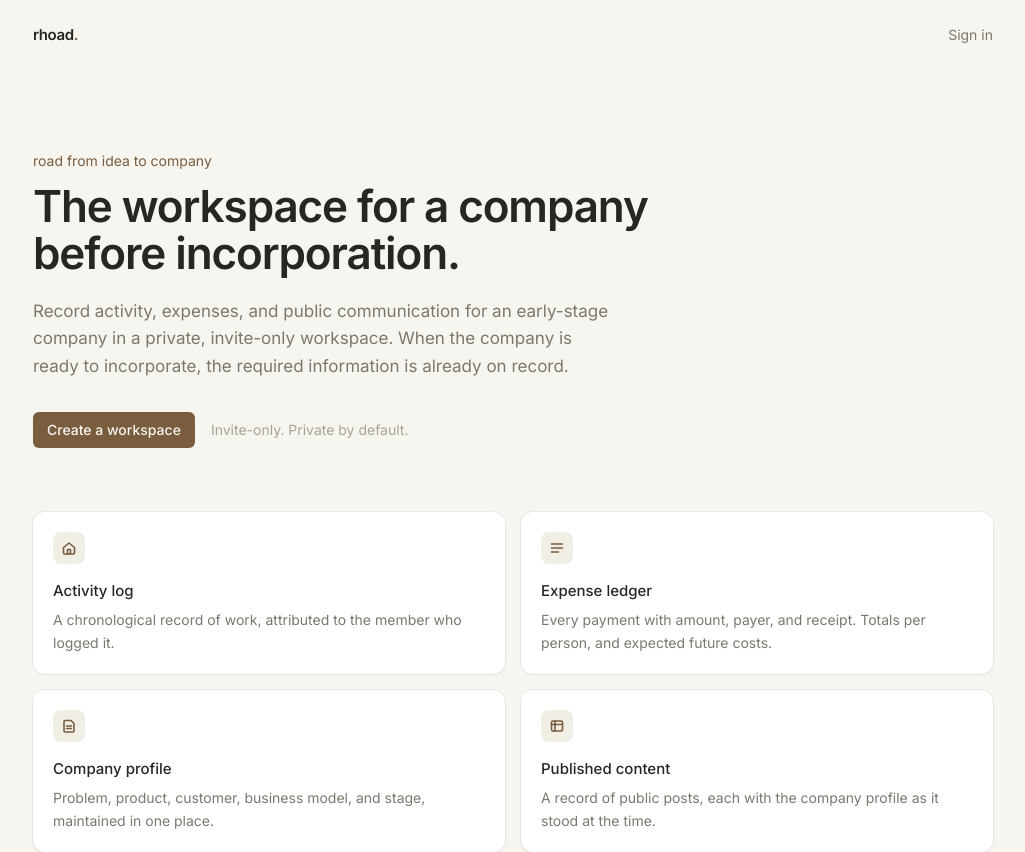
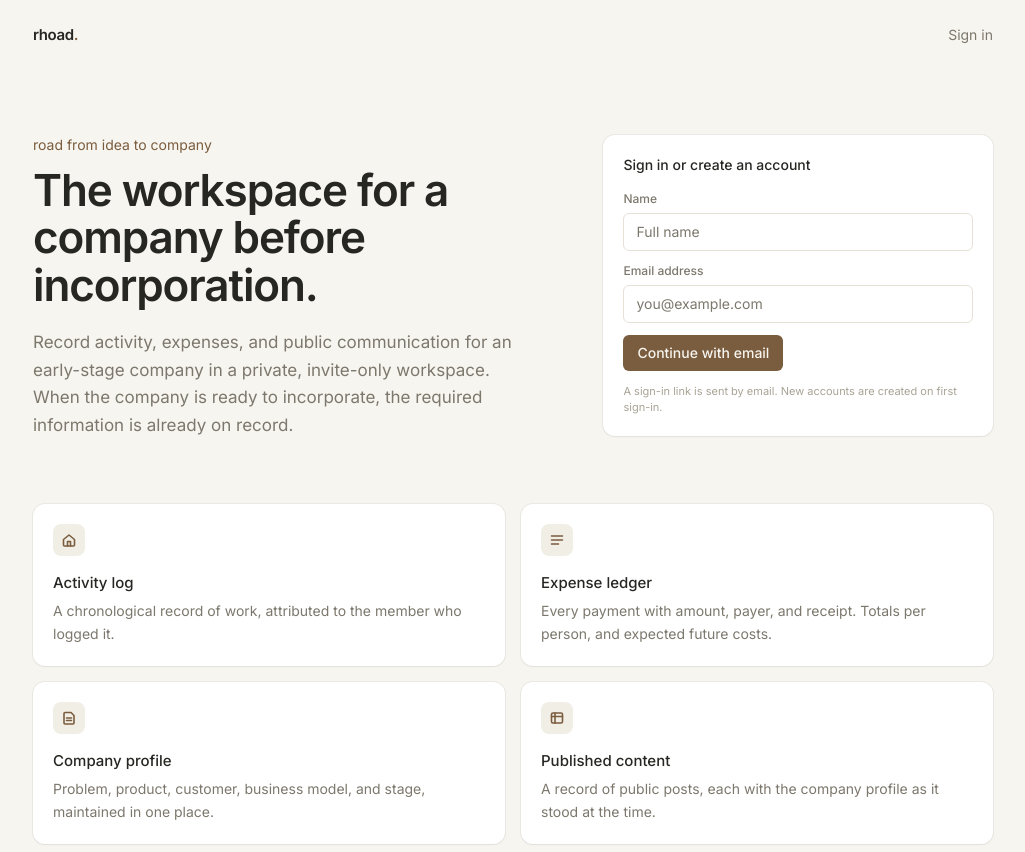
Before and after one commit to hakanero/rhoad, a React (Vite) app: page / in a window 1280 px wide. Shown: the top 852 px of the page, without its empty margins (127-1152 px from the left). Built offline with nearby package versions, Linux system fonts and the light colour scheme; no server answers.

Commit message:
Sign-in on landing, workspaces list, name at sign-up
Name is passed as user metadata on the magic-link request; the existing
profiles trigger copies it for new accounts. /workspaces lists every
workspace the user belongs to with invested total and member count.

```diff
--- /dev/null
+++ b/src/components/AuthForm.tsx
@@ -0,0 +1,58 @@
+import { useState } from 'react'
+import { supabase } from '../lib/supabase'
+import { Button, Input, Label } from './ui'
+
+// Magic-link sign-in and sign-up are one flow. `name` is stored in user
+// metadata for new accounts (the profiles trigger copies it) and ignored
+// for existing ones.
+export default function AuthForm({ next = '/workspaces' }: { next?: string }) {
+  const [email, setEmail] = useState('')
+  const [name, setName] = useState('')
+  const [sent, setSent] = useState(false)
+  const [busy, setBusy] = useState(false)
+  const [err, setErr] = useState<string | null>(null)
+
+  async function send(e: React.FormEvent) {
+    e.preventDefault()
+    setBusy(true)
+    setErr(null)
+    const { error } = await supabase.auth.signInWithOtp({
+      email,
+      options: {
+        emailRedirectTo: `${window.location.origin}${next}`,
+        data: { name: name.trim() },
+      },
+    })
+    setBusy(false)
+    error ? setErr(error.message) : setSent(true)
+  }
+
+  if (sent)
+    return (
+      <p className="text-sm">
+        A sign-in link has been sent to <span className="text-umber">{email}</span>.
+      </p>
+    )
+
+  return (
+    <form onSubmit={send} className="space-y-3">
+      <div>
+        <Label>Name</Label>
+        <Input required placeholder="Full name" value={name}
+          onChange={(e) => setName(e.target.value)} />
+      </div>
+      <div>
+        <Label>Email address</Label>
+        <Input type="email" required placeholder="you@example.com" value={email}
+          onChange={(e) => setEmail(e.target.value)} />
+      </div>
+      <Button type="submit" disabled={busy}>
+        {busy ? 'Sending…' : 'Continue with email'}
+      </Button>
+      <p className="text-[11px] text-faint">
+        A sign-in link is sent by email. New accounts are created on first sign-in.
+      </p>
+      {err && <p className="text-sm text-berry">{err}</p>}
+    </form>
+  )
+}
--- a/src/components/ui.tsx
+++ b/src/components/ui.tsx
@@ -42,10 +42,10 @@ export function Label({ children }: { children: React.ReactNode }) {
 }
 
 export function Card({
-  children, className = '',
-}: { children: React.ReactNode; className?: string }) {
+  children, className = '', id,
+}: { children: React.ReactNode; className?: string; id?: string }) {
   return (
-    <div className={`rounded-xl bg-surface shadow-card ${className}`}>
+    <div id={id} className={`rounded-xl bg-surface shadow-card ${className}`}>
       {children}
     </div>
   )
--- a/src/main.tsx
+++ b/src/main.tsx
@@ -7,6 +7,7 @@ import { AuthProvider, useAuth } from './lib/auth'
 import Landing from './routes/Landing'
 import Login from './routes/Login'
 import NewWorkspace from './routes/NewWorkspace'
+import Workspaces from './routes/Workspaces'
 import Join from './routes/Join'
 import WorkspaceLayout from './routes/WorkspaceLayout'
 import Home from './routes/Home'
@@ -35,6 +36,7 @@ createRoot(document.getElementById('root')!).render(
         <Routes>
           <Route path="/" element={<Landing />} />
           <Route path="/login" element={<Login />} />
+          <Route path="/workspaces" element={<RequireAuth><Workspaces /></RequireAuth>} />
           <Route path="/new" element={<RequireAuth><NewWorkspace /></RequireAuth>} />
           <Route path="/join/:slug" element={<RequireAuth><Join /></RequireAuth>} />
           <Route path="/w/:slug" element={<RequireAuth><WorkspaceLayout /></RequireAuth>}>
--- a/src/routes/Landing.tsx
+++ b/src/routes/Landing.tsx
@@ -2,6 +2,7 @@ import { Link } from 'react-router-dom'
 import { useAuth } from '../lib/auth'
 import { Button, Card } from '../components/ui'
 import { I } from '../components/icons'
+import AuthForm from '../components/AuthForm'
 
 const FEATURES = [
   { icon: I.home, title: 'Activity log',
@@ -16,7 +17,6 @@ const FEATURES = [
 
 export default function Landing() {
   const { session } = useAuth()
-  const cta = session ? '/new' : '/login'
 
   return (
     <div className="min-h-full">
@@ -26,16 +26,17 @@ export default function Landing() {
         </span>
         <nav className="flex items-center gap-4 text-sm">
           {session ? (
-            <Link to="/new"><Button size="sm">Open workspace</Button></Link>
+            <Link to="/workspaces"><Button size="sm">Your workspaces</Button></Link>
           ) : (
-            <Link to="/login" className="text-muted hover:text-ink">Sign in</Link>
+            <a href="#signin" className="text-muted hover:text-ink">Sign in</a>
           )}
         </nav>
       </header>
 
-      <section className="mx-auto max-w-5xl px-8 pt-20 pb-16">
+      <section className="mx-auto grid max-w-5xl grid-cols-[1.3fr_1fr] gap-16 px-8 pt-16 pb-16">
+        <div>
           <p className="text-sm text-umber">road from idea to company</p>
-        <h1 className="mt-3 max-w-2xl text-[44px] leading-[1.08] font-semibold tracking-tight">
+          <h1 className="mt-3 text-[44px] leading-[1.08] font-semibold tracking-tight">
             The workspace for a company before incorporation.
           </h1>
           <p className="mt-5 max-w-xl text-[17px] leading-relaxed text-muted">
@@ -43,10 +44,30 @@ export default function Landing() {
             company in a private, invite-only workspace. When the company is ready to
             incorporate, the required information is already on record.
           </p>
+          {session && (
             <div className="mt-8 flex items-center gap-4">
-          <Link to={cta}><Button>Create a workspace</Button></Link>
-          <span className="text-sm text-faint">Invite-only. Private by default.</span>
+              <Link to="/workspaces"><Button>Your workspaces</Button></Link>
+              <Link to="/new" className="text-sm text-muted hover:text-ink">New workspace</Link>
             </div>
+          )}
+        </div>
+
+        <Card id="signin" className="self-start p-5">
+          {session ? (
+            <>
+              <p className="text-sm font-medium">Signed in</p>
+              <p className="mt-0.5 text-xs text-muted">{session.user.email}</p>
+              <div className="mt-4">
+                <Link to="/workspaces"><Button size="sm">Open workspaces</Button></Link>
+              </div>
+            </>
+          ) : (
+            <>
+              <p className="mb-4 text-sm font-medium">Sign in or create an account</p>
+              <AuthForm />
+            </>
+          )}
+        </Card>
       </section>
 
       <section className="mx-auto max-w-5xl px-8 pb-20">
--- a/src/routes/Login.tsx
+++ b/src/routes/Login.tsx
@@ -1,56 +1,20 @@
-import { useState } from 'react'
-import { useSearchParams } from 'react-router-dom'
-import { supabase } from '../lib/supabase'
-import { Button, Card, Input, Label } from '../components/ui'
+import { Link, useSearchParams } from 'react-router-dom'
+import AuthForm from '../components/AuthForm'
+import { Card } from '../components/ui'
 
 export default function Login() {
   const [params] = useSearchParams()
-  const [email, setEmail] = useState('')
-  const [sent, setSent] = useState(false)
-  const [err, setErr] = useState<string | null>(null)
-
   // Preserve where they were headed (e.g. an invite link) across sign-in.
-  const next = params.get('next') ?? '/new'
-
-  async function send(e: React.FormEvent) {
-    e.preventDefault()
-    setErr(null)
-    const { error } = await supabase.auth.signInWithOtp({
-      email,
-      options: { emailRedirectTo: `${window.location.origin}${next}` },
-    })
-    error ? setErr(error.message) : setSent(true)
-  }
+  const next = params.get('next') ?? '/workspaces'
 
   return (
     <div className="mx-auto flex min-h-full max-w-sm flex-col justify-center px-6">
-      <h1 className="mb-1 text-2xl tracking-tight lowercase">
+      <Link to="/" className="mb-1 text-2xl tracking-tight lowercase">
         rhoad<span className="text-umber">.</span>
-      </h1>
-      <p className="mb-6 text-sm text-muted">Sign in to continue.</p>
+      </Link>
+      <p className="mb-6 text-sm text-muted">Sign in or create an account.</p>
       <Card className="p-5">
-
-      {sent ? (
-        <p className="text-sm">
-          A sign-in link has been sent to{' '}
-          <span className="text-umber">{email}</span>.
-        </p>
-      ) : (
-        <form onSubmit={send} className="space-y-3">
-          <div>
-            <Label>Email address</Label>
-            <Input
-              type="email"
-              required
-              placeholder="you@example.com"
-              value={email}
-              onChange={(e) => setEmail(e.target.value)}
-            />
-          </div>
-          <Button type="submit">Send sign-in link</Button>
-          {err && <p className="text-sm text-berry">{err}</p>}
-        </form>
-      )}
+        <AuthForm next={next} />
       </Card>
     </div>
   )
--- a/src/routes/NewWorkspace.tsx
+++ b/src/routes/NewWorkspace.tsx
@@ -1,5 +1,5 @@
 import { useState } from 'react'
-import { useNavigate } from 'react-router-dom'
+import { Link, useNavigate } from 'react-router-dom'
 import { supabase } from '../lib/supabase'
 import { Button, Card, Input, Label } from '../components/ui'
 import type { Workspace } from '../lib/types'
@@ -22,6 +22,9 @@ export default function NewWorkspace() {
 
   return (
     <div className="mx-auto flex min-h-full max-w-sm flex-col justify-center px-6">
+      <Link to="/workspaces" className="mb-6 text-xs text-muted hover:text-ink">
+        ← Workspaces
+      </Link>
       <h1 className="mb-1 text-lg tracking-tight">New workspace</h1>
       <p className="mb-6 text-sm text-muted">
         The name can be changed later.
--- /dev/null
+++ b/src/routes/Workspaces.tsx
@@ -0,0 +1,90 @@
+import { useEffect, useState } from 'react'
+import { Link } from 'react-router-dom'
+import { supabase } from '../lib/supabase'
+import { useAuth } from '../lib/auth'
+import { Button, Card, Empty, money } from '../components/ui'
+import { I } from '../components/icons'
+import type { Workspace } from '../lib/types'
+
+type Row = Workspace & { invested: number; members: number }
+
+export default function Workspaces() {
+  const { session } = useAuth()
+  const [rows, setRows] = useState<Row[] | null>(null)
+
+  useEffect(() => {
+    // RLS limits `workspaces` to ones the user is a member of.
+    ;(async () => {
+      const { data: ws } = await supabase.from('workspaces').select('*')
+        .order('created_at', { ascending: false })
+      const ids = (ws ?? []).map((w) => w.id)
+      const [{ data: totals }, { data: members }] = await Promise.all([
+        supabase.from('workspace_totals').select('workspace_id, invested').in('workspace_id', ids),
+        supabase.from('members').select('workspace_id').in('workspace_id', ids),
+      ])
+      const inv = new Map((totals ?? []).map((t: any) => [t.workspace_id, Number(t.invested)]))
+      const cnt = new Map<string, number>()
+      for (const m of members ?? []) cnt.set(m.workspace_id, (cnt.get(m.workspace_id) ?? 0) + 1)
+      setRows((ws ?? []).map((w) => ({
+        ...w, invested: inv.get(w.id) ?? 0, members: cnt.get(w.id) ?? 1,
+      })))
+    })()
+  }, [])
+
+  return (
+    <div className="mx-auto max-w-2xl px-8 py-10">
+      <header className="mb-8 flex items-center justify-between">
+        <Link to="/" className="text-[15px] font-semibold lowercase tracking-tight">
+          rhoad<span className="text-umber">.</span>
+        </Link>
+        <div className="flex items-center gap-4 text-sm">
+          <span className="text-muted">{session?.user.email}</span>
+          <button onClick={() => supabase.auth.signOut()}
+            className="text-muted hover:text-ink">Sign out</button>
+        </div>
+      </header>
+
+      <div className="mb-4 flex items-end justify-between">
+        <div>
+          <h1 className="text-xl font-semibold tracking-tight">Workspaces</h1>
+          <p className="mt-1 text-sm text-muted">Companies you are a member of.</p>
+        </div>
+        <Link to="/new"><Button size="sm">New workspace</Button></Link>
+      </div>
+
+      <Card>
+        {rows === null ? (
+          <p className="px-4 py-6 text-sm text-muted">Loading…</p>
+        ) : rows.length === 0 ? (
+          <Empty icon={<I.home />} title="No workspaces"
+            sub="Create a workspace, or open an invite link to join one." />
+        ) : (
+          <ul className="divide-y divide-line">
+            {rows.map((w) => (
+              <li key={w.id}>
+                <Link to={`/w/${w.share_slug}`}
+                  className="flex items-center gap-4 px-4 py-3.5 transition-colors hover:bg-hover/30">
+                  <span className="flex size-9 items-center justify-center rounded-lg bg-sunken
+                    text-sm font-semibold text-umber">
+                    {w.name.trim().charAt(0).toUpperCase()}
+                  </span>
+                  <span className="min-w-0 flex-1">
+                    <span className="block truncate text-sm font-medium">{w.name}</span>
+                    <span className="block truncate text-xs text-muted">
+                      {w.pitch?.trim() || 'No description'}
+                    </span>
+                  </span>
+                  <span className="text-right text-xs text-muted tabular-nums">
+                    <span className="block text-sm text-ink">{money(w.invested)}</span>
+                    {w.members} {w.members === 1 ? 'member' : 'members'}
+                  </span>
+                  <span className="text-faint"><I.next /></span>
+                </Link>
+              </li>
+            ))}
+          </ul>
+        )}
+      </Card>
+    </div>
+  )
+}
```
Also changed, not shown: src/routes/WorkspaceLayout.tsx (+7 -3 lines). Lines whose indentation alone changed are shown as unchanged.
